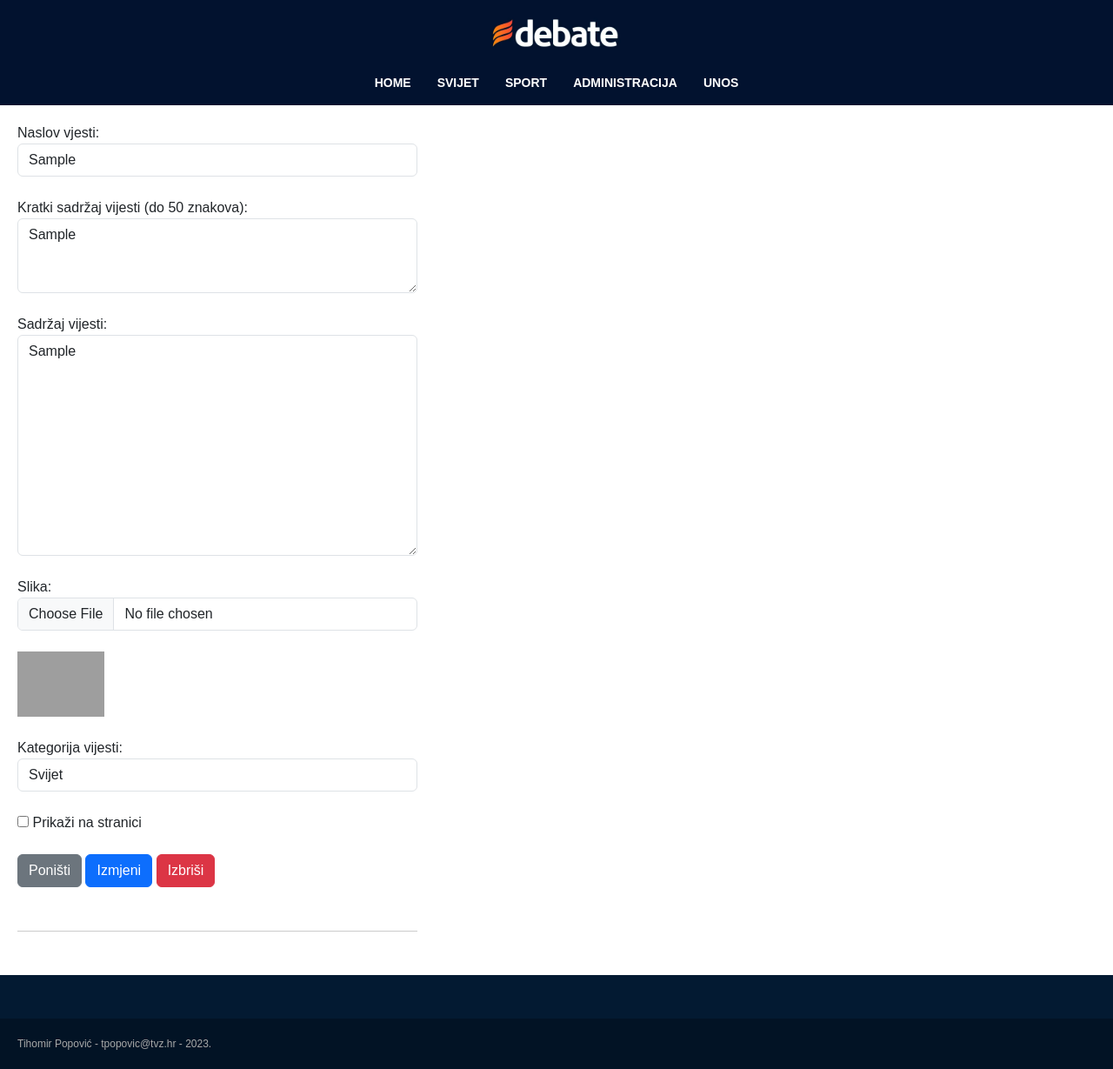
After one commit to TihomirPop/PWA-projekt, a PHP site: page /php/administracija.php in a window 1280 px wide. The commit adds this page. Shown: the whole page at 87% size. Run offline with PHP 8.4, Linux system fonts and the light colour scheme; tables that the repository leaves empty or names only in its code hold one stand-in row (values such as "Sample post"); some web fonts are replaced; grey boxes are pictures that could not be loaded.

Commit message:
mozda gotova administracija

```diff
--- a/css/style.css
+++ b/css/style.css
@@ -138,3 +138,7 @@ main .content{
     margin: 0 auto;
     margin-bottom: 40px;
 }
+
+.administracijaForm hr{
+    max-width: 100%;
+}
--- /dev/null
+++ b/php/administracija.php
@@ -0,0 +1,123 @@
+<!DOCTYPE html>
+<html lang="en">
+
+<head>
+    <meta charset="UTF-8">
+    <meta name="viewport" content="width=device-width, initial-scale=1.0">
+    <link rel="stylesheet" href="../css/bootstrap.min.css">
+    <link rel="stylesheet" href="../css/style.css">
+    <title>debate</title>
+</head>
+
+<body>
+    <header>
+        <h1>debate</h1>
+        <img src="../assets/logo.webp" alt="debate">
+        <nav>
+            <a href="index.php">HOME</a>
+            <a href="kategorija.php?id=svijet">SVIJET</a>
+            <a href="kategorija.php?id=sport">SPORT</a>
+            <a href="administracija.php">ADMINISTRACIJA</a>
+            <a href="unos.php">UNOS</a>
+        </nav>
+    </header>
+
+    <?php
+    include 'connect.php';
+
+    $query = "SELECT * FROM vijesti";
+    $result = mysqli_query($dbc, $query);
+    while ($row = mysqli_fetch_array($result)) {
+
+        echo '
+        <form enctype="multipart/form-data" action="" method="POST" class="administracijaForm">
+            <div class="form-item">
+                <label for="title">Naslov vjesti:</label>
+                <div class="form-field">
+                    <input type="text" name="title" class="form-control" value="' . $row['naslov'] . '">
+                </div>
+            </div>
+            <br>
+            <div class="form-item">
+                <label for="about">Kratki sadržaj vijesti (do 50 znakova):</label>
+                <div class="form-field">
+                    <textarea name="about" id="" cols="30" rows="3" class="form-control">' . $row['sazetak'] . '</textarea>
+                </div>
+            </div>
+            <br>
+            <div class="form-item">
+                <label for="content">Sadržaj vijesti:</label>
+                <div class="form-field">
+                    <textarea name="content" id="" cols="30" rows="10" class="form-control">' . $row['tekst'] . '</textarea>
+                </div>
+            </div>
+            <br>
+            <div class="form-item">
+                <label for="pphoto">Slika:</label>
+                <div class="form-field">
+                    <input type="file" class="form-control" id="pphoto" accept="image/*" value="' . $row['slika'] . '" name="pphoto"/> <br>
+                    <img src="../images/' . $row['slika'] . '" width=100px>
+                </div>
+            </div>
+            <br>
+            <div class="form-item">
+                <label for="category">Kategorija vijesti:</label>
+                <div class="form-field">
+                    <select name="category" id="category" class="form-control" value="' . $row['kategorija'] . '">
+                        <option value="SVIJET" class="form-control">Svijet</option>
+                        <option value="SPORT" class="form-control">Sport</option>
+                    </select>
+                </div>
+            </div>
+            <br>
+            <div class="form-item">
+                <div class="form-field">';
+        if ($row['prikazi'] == 1) {
+            echo '<input type="checkbox" name="prikazi" id="prikazi" checked/> <label> Prikaži na stranici</label>';
+        } else {
+            echo '<input type="checkbox" name="prikazi" id="prikazi"/> <label> Prikaži na stranici</label>';
+        }
+        echo '
+                </div>
+            </div>
+            <br>
+            <div class="form-item">
+                <input type="hidden" name="id" class="form-control" value="' . $row['id'] . '">
+                <button type="reset" value="Poništi" class="btn btn-secondary">Poništi</button>
+                <button type="submit" name="update" value="Prihvati" class="btn btn-primary">Izmjeni</button>
+                <button type="submit" name="delete" value="Izbriši" class="btn btn-danger">Izbriši</button>
+            </div>
+            <hr>
+        </form>';
+    }
+
+    if (isset($_POST['delete'])) {
+        $id = $_POST['id'];
+        $query = "DELETE FROM vijesti WHERE id=$id ";
+        $result = mysqli_query($dbc, $query);
+    } else if (isset($_POST['update'])) {
+        $picture = $_FILES['pphoto']['name'];
+        $title = $_POST['title'];
+        $about = $_POST['about'];
+        $content = $_POST['content'];
+        $category = $_POST['category'];
+        $id = $_POST['id'];
+
+        if (isset($_POST['prikazi']))
+            $prikazi = 1;
+        else
+            $prikazi = 0;
+
+        move_uploaded_file($_FILES["pphoto"]["tmp_name"], '../images/' . $picture);
+        $query = "UPDATE vijesti SET naslov='$title', sazetak='$about', tekst='$content', slika='$picture', kategorija='$category', prikazi='$prikazi' WHERE id=$id ";
+        $result = mysqli_query($dbc, $query);
+    }
+
+    ?>
+
+    <footer>
+        Tihomir Popović - tpopovic@tvz.hr - 2023.
+    </footer>
+</body>
+
+</html>
```
